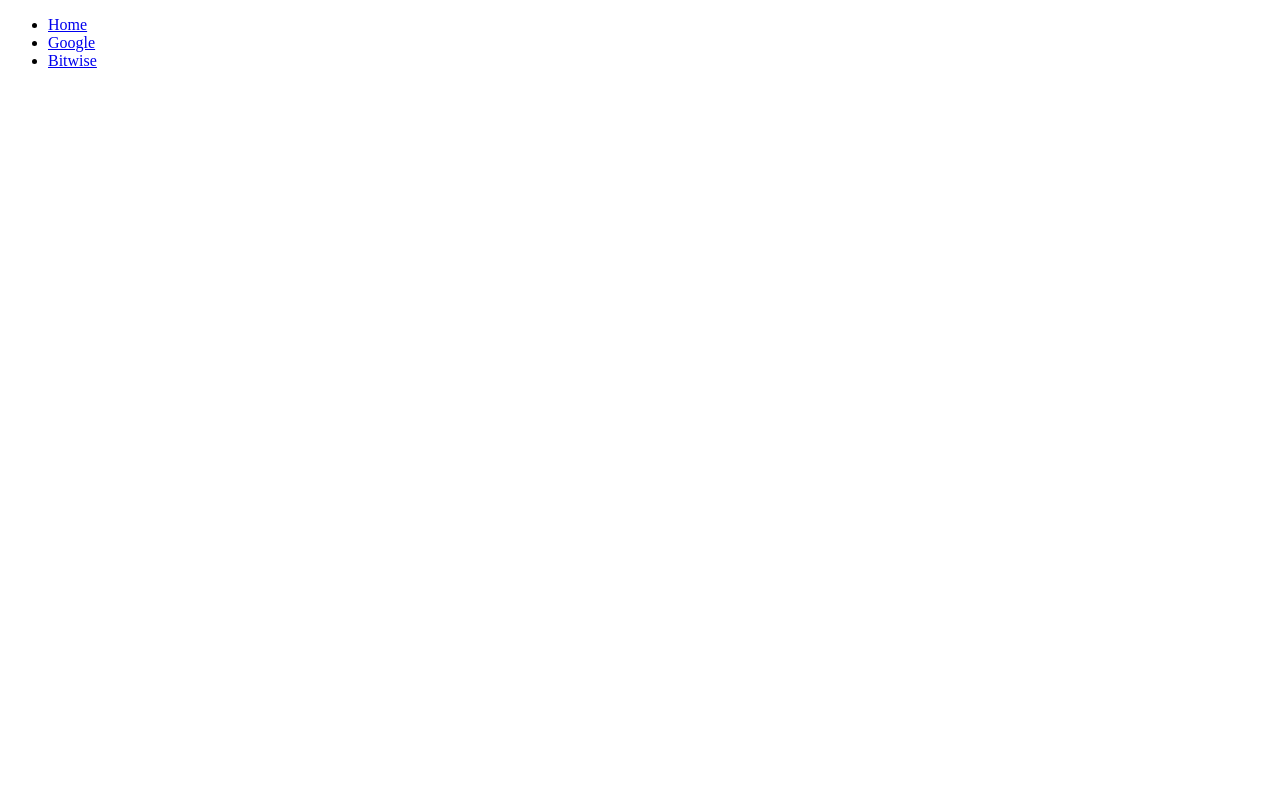
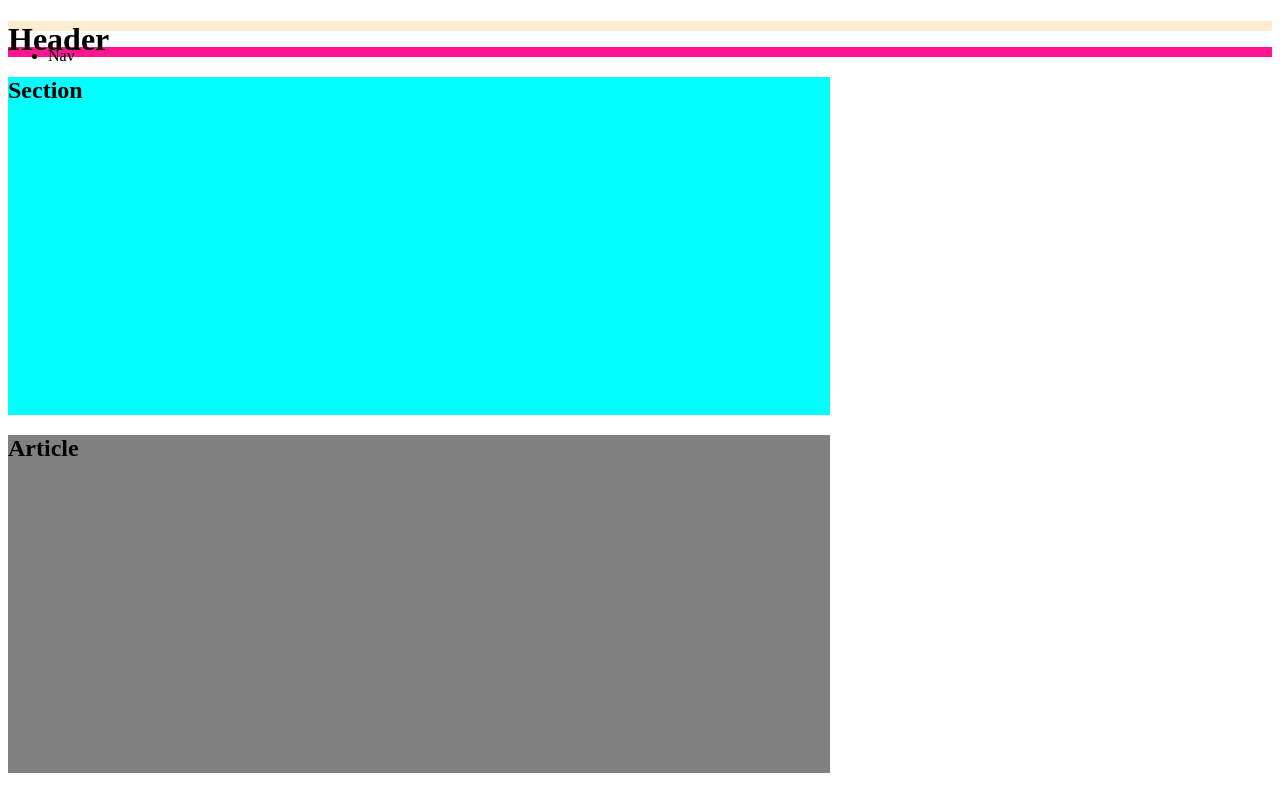
Before and after one commit to gdeng1999/github-practice, a plain HTML site: page index.html in a window 1280 px wide. Shown: the top 790 px of the page. Drawn offline with Linux system fonts and the light colour scheme.

Commit message:
added semantic elements to index.html and styles

```diff
--- a/index.html
+++ b/index.html
@@ -4,25 +4,40 @@
     <meta charset="UTF-8">
     <meta http-equiv="X-UA-Compatible" content="IE=edge">
     <meta name="viewport" content="width=device-width, initial-scale=1.0">
-    <link rel="stylesheet" href="css/styles.css">
+    <link rel="stylesheet" href="styles.css">
     <title>Github-Practice</title>
 
 </head>
 <body>
-    <header>
-        <nav>
-            <ul>
-                <li>
-                    <a href="index.html">Home</a>
-                </li>
-                <li>
-                    <a href="https://www.google.com">Google</a>
-                </li>
-                <li>
-                    <a href="https://www.bitwiseindustries.com">Bitwise</a>
-                </li>
-            </ul>
-        </nav>
+    <header class="border">
+            <h1>Header</h1>
     </header>
+    <nav class="border">
+        <ul>
+            <li>Nav</li>
+        </ul>
+    </nav>
+    <main>
+<div class="float-left" id="section_article_column">
+    <section class="border">
+        <h2>Section</h2>
+    </section>
+    <article class="border">
+        <h2> Article</h2>
+    </article>
+
+</div>
+
+<div class="float-left" id="aside">
+    <aside class="border">
+        <h2>Aside</h2>
+    </aside>
+
+</div>
+    </main>
+   <footer class="border">
+    <h2>Footer</h2>
+</footer>
+
 </body>
 </html>
--- /dev/null
+++ b/styles.css
@@ -0,0 +1,49 @@
+header, nav{
+    height: 10px;
+}
+
+
+.border{
+   border: 1p solid black;
+}
+
+.float left{
+    float: left;
+}
+
+#section_article_column{
+    width: 65%
+}
+
+#aside_column{
+    width:35%
+}
+section, article{
+    height: 338px
+}
+
+aside{
+height: 680px
+}
+
+header{
+    background-color: blanchedalmond;
+}
+
+nav{
+    background-color: deeppink;
+}
+
+section{
+    background-color: cyan;
+}
+
+
+article{
+    background-color: grey;
+}
+
+footer{
+    background-color: indianred;
+    clear: left
+}
```
Also changed, not shown: css/Hw/index.html (added, +28 -0 lines).
